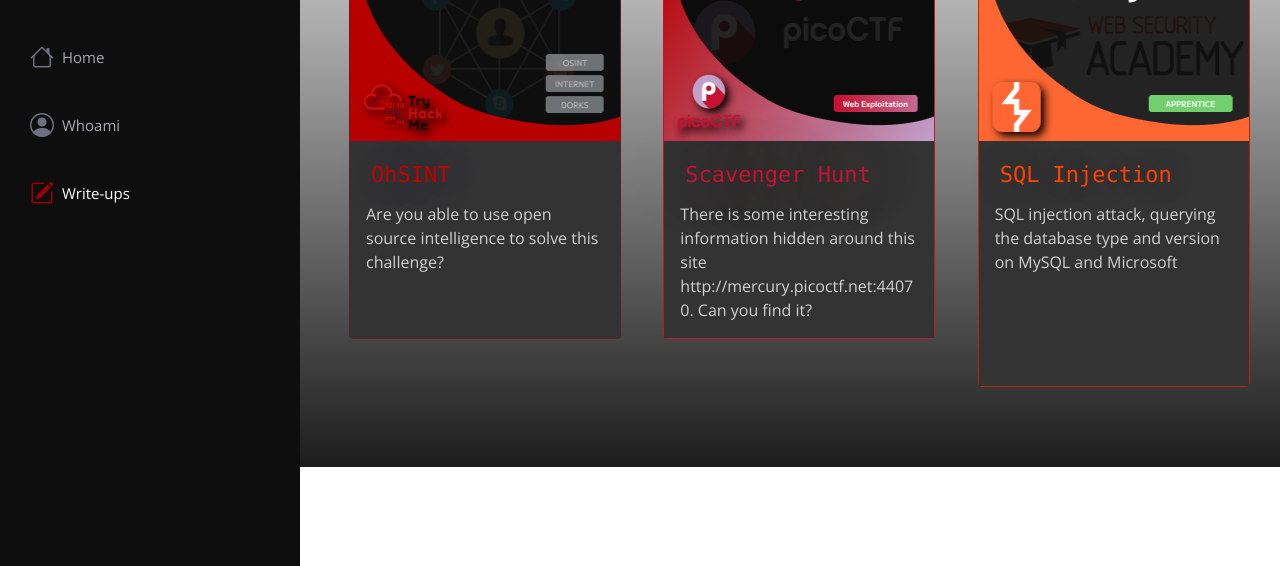
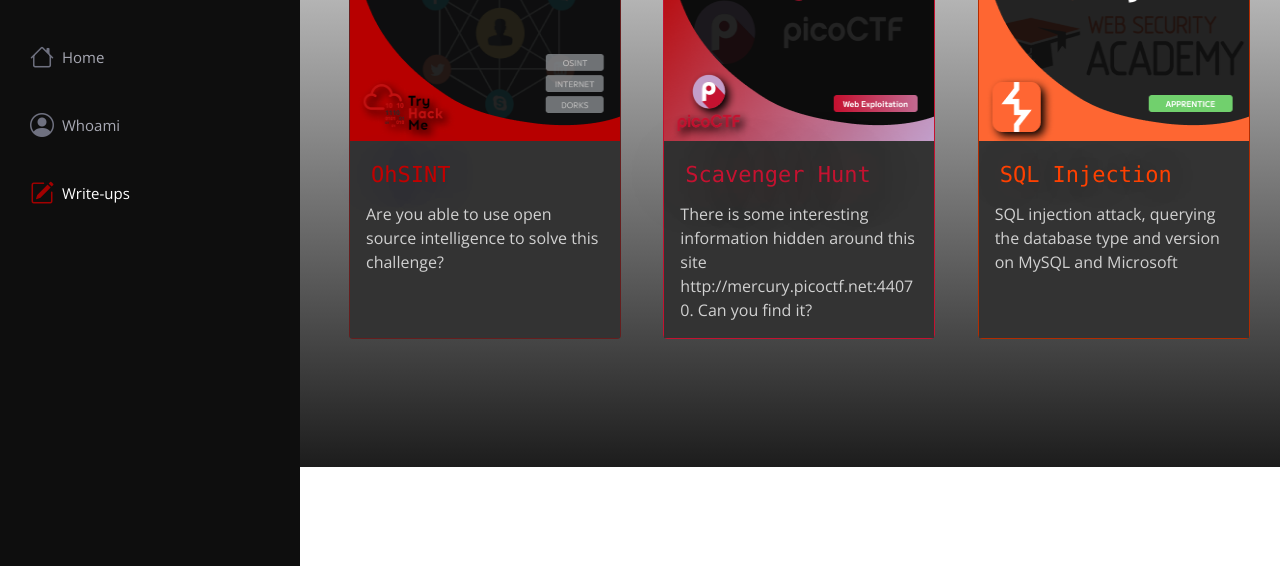
Before and after one commit to ramontxr/ramontxr.github.io, a plain HTML site: page writeups.html in a window 1280 px wide. Shown: the part 234-800 px from the top of the page. Drawn offline with nearby package versions, Linux system fonts and the light colour scheme.

Commit message:
Initial Commit

```diff
--- a/writeups.html
+++ b/writeups.html
@@ -127,13 +127,14 @@
                                 <div class="card-body flex-fill" id="card-body-websecacademy">
                                     <h5 class="card-title" id="card-title-websecacademy">SQL Injection</h5>
                                     <p class="card-text" id="card-text-websecacademy">SQL injection attack, querying the
-                                        database type and version on MySQL and Microsoft<br><br><br><br><br></p>
+                                        database type and version on MySQL and Microsoft<br><br><br></p>
                                 </div>
                             </a>
                         </div>
                     </div>
                 </div>
             </div>
+            <br><br>
         </section>
     </main>
 
```
